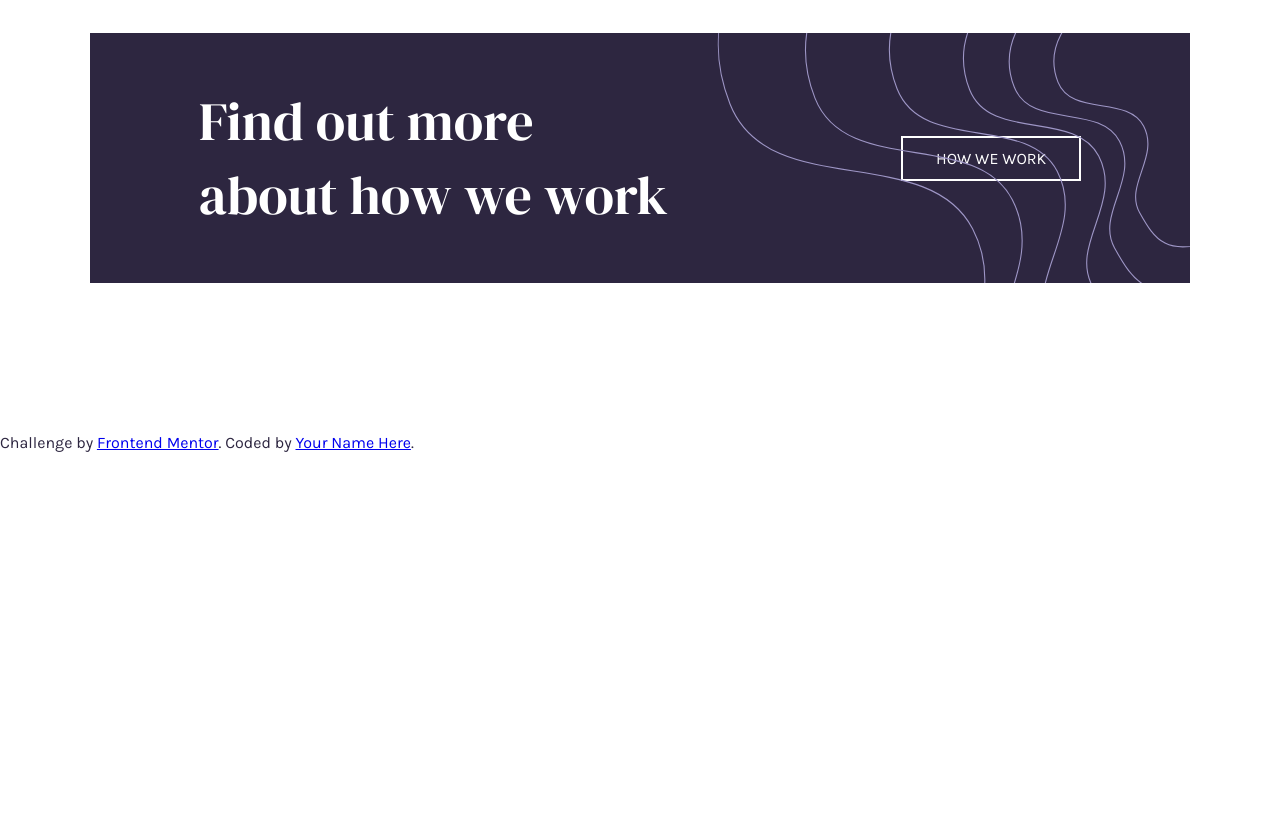
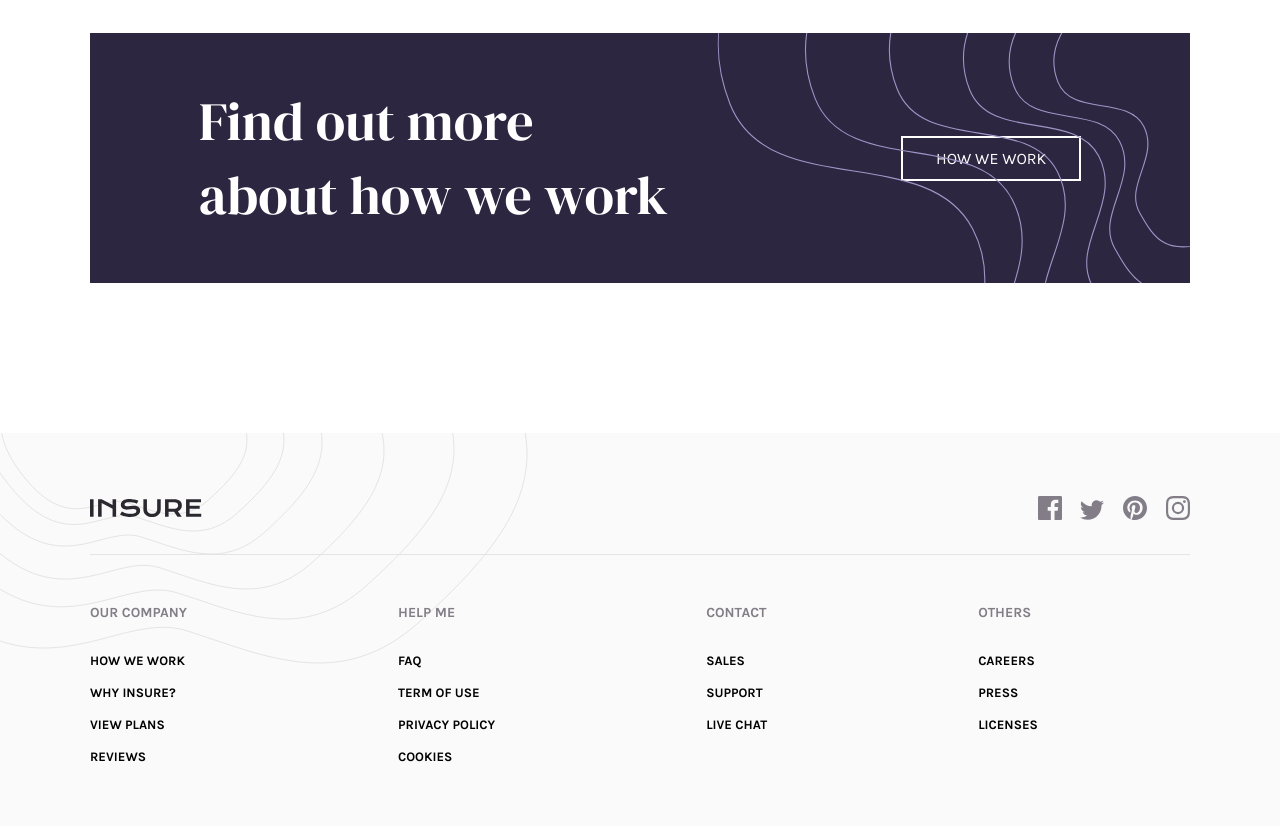
Before and after one commit to KaanSerin/Frontend-Mentor-Insure-landing-page, a website: page index.html in a window 1280 px wide. Shown: the part 1609-2435 px from the top of the page. Before the commit the page ends 2061 px from the top, so only its background shows below. Drawn offline with Linux system fonts and the light colour scheme.

Commit message:
Made the footer

```diff
--- a/index.html
+++ b/index.html
@@ -80,10 +80,51 @@
     <a href="about.html" class="btn-light">HOW WE WORK</a>
   </section>
 
-  <div class="attribution">
-    Challenge by <a href="https://www.frontendmentor.io?ref=challenge" target="_blank">Frontend Mentor</a>.
-    Coded by <a href="/">Your Name Here</a>.
-  </div>
+  <footer>
+    <div class="container">
+      <div class="footer-media">
+        <a href="/"><img src="images/logo.svg" alt="Insure logo"></a>
+        <div class="social-icons">
+          <a href="#"><img class="social-icon" src="images/icon-facebook.svg" alt=""></a>
+          <a href="#"><img class="social-icon" src="images/icon-twitter.svg" alt=""></a>
+          <a href="#"><img class="social-icon" src="images/icon-pinterest.svg" alt=""></a>
+          <a href="#"><img class="social-icon" src="images/icon-instagram.svg" alt=""></a>
+        </div>
+      </div>
+      <div class="contact-sections">
+        <div></div>
+        <div class="section">
+          <h4 class="section-header">OUR COMPANY</h4>
+          <a class="section-link" href="#">HOW WE WORK</a>
+          <a class="section-link" href="#">WHY INSURE?</a>
+          <a class="section-link" href="#">VIEW PLANS</a>
+          <a class="section-link" href="#">REVIEWS</a>
+        </div>
+        <div class="section">
+          <h4 class="section-header">HELP ME</h4>
+          <a class="section-link" href="#">FAQ</a>
+          <a class="section-link" href="#">TERM OF USE</a>
+          <a class="section-link" href="#">PRIVACY POLICY</a>
+          <a class="section-link" href="#">COOKIES</a>
+        </div>
+        <div class="section">
+          <h4 class="section-header">CONTACT</h4>
+          <a class="section-link" href="#">SALES</a>
+          <a class="section-link" href="#">SUPPORT</a>
+          <a class="section-link" href="#">LIVE CHAT</a>
+        </div>
+        <div class="section">
+          <h4 class="section-header">OTHERS</h4>
+          <a class="section-link" href="#">CAREERS</a>
+          <a class="section-link" href="#">PRESS</a>
+          <a class="section-link" href="#">LICENSES</a>
+        </div>
+      </div>
+    </div>
+    <div class="bg-pattern">
+      <img src="images/bg-pattern-footer-desktop.svg" alt="">
+    </div>
+  </footer>
 </body>
 
 </html>
--- a/styles/index.scss
+++ b/styles/index.scss
@@ -176,3 +176,69 @@ body {
     pointer-events: none;
   }
 }
+
+footer {
+  background-color: $very-light-gray;
+  position: relative;
+
+  .bg-pattern {
+    top: 0;
+    left: 0px;
+    z-index: 0;
+
+    img {
+      width: 100%;
+    }
+  }
+
+  .container {
+    position: relative;
+    z-index: 100;
+    padding-top: 63px;
+  }
+
+  .footer-media {
+    display: flex;
+    justify-content: space-between;
+    align-items: center;
+    border-bottom: 1px solid #e4e4e4;
+    padding-bottom: 30px;
+  }
+}
+
+.social-icon {
+  margin-left: 15px;
+
+  &:hover {
+    color: black;
+  }
+}
+
+.contact-sections {
+  margin-top: 30px;
+  display: flex;
+
+  .section:not(:last-of-type) {
+    margin-right: 211px;
+  }
+  .section {
+    margin-bottom: 45px;
+    display: flex;
+    flex-direction: column;
+  }
+
+  .section-header {
+    margin-bottom: 32px;
+    font-size: 14px;
+    color: $dark-grayish-violet;
+    text-decoration: none;
+  }
+
+  .section-link {
+    font-size: 13px;
+    text-decoration: none;
+    margin-bottom: 17px;
+    font-weight: bolder;
+    color: black;
+  }
+}
```
Also changed, not shown: package.json (added, +15 -0 lines), index.css, 2 other files.
